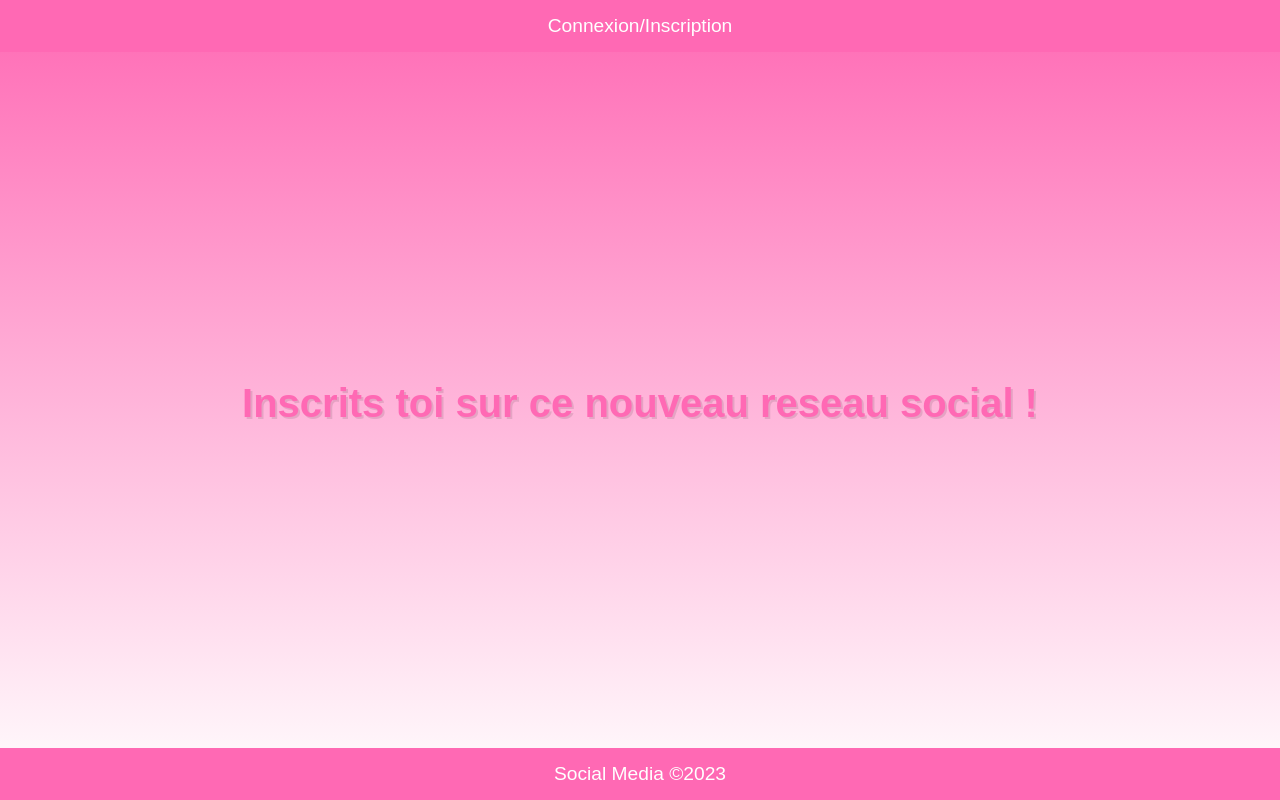
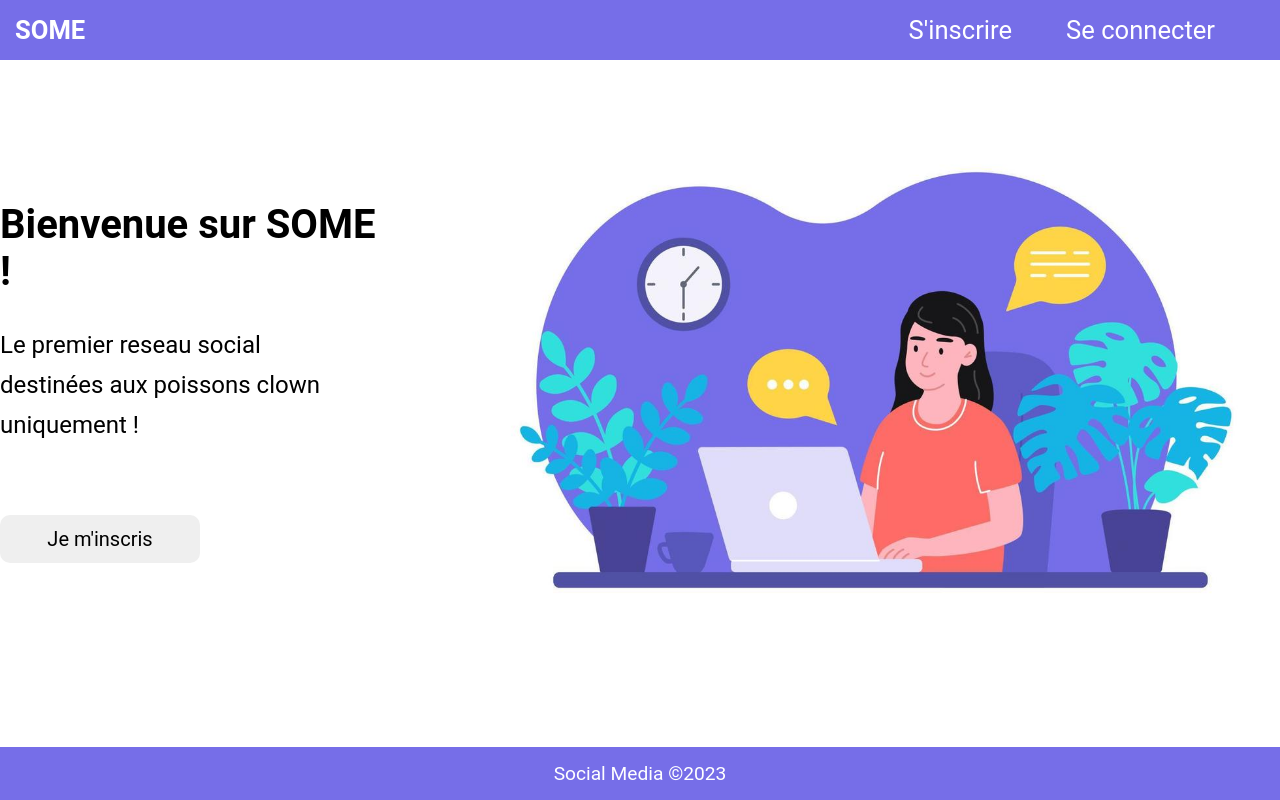
Before and after one commit to Hiloul/social-media-project, a PHP site: page /php/ in a window 1280 px wide. Run offline with PHP 8.4, Linux system fonts and the light colour scheme.

Commit message:
Page d'accueil

```diff
--- a/index.html
+++ b/index.html
@@ -4,13 +4,37 @@
     <meta charset="UTF-8">
     <meta name="viewport" content="width=device-width, initial-scale=1.0">
     <link rel="stylesheet" href="public/css/style.css" />
+    <link rel="preconnect" href="https://fonts.googleapis.com">
+    <link rel="preconnect" href="https://fonts.gstatic.com" crossorigin>
+    <link href="https://fonts.googleapis.com/css2?family=Lato:wght@300;400;700;900&family=Poppins:wght@300;400;500;600;700;800;900&family=Raleway:wght@300;400;500;600;700;800;900&display=swap" rel="stylesheet">
     <title>Accueil Social Media</title>
 </head>
 <body>
     <nav>
-        <a href="register.html">Connexion/Inscription</a>
+        <div class="left">
+             <a href="index.html"><strong>SOME</strong></a>
+        </div>
+        <div class="right">
+            <a href="register.html">S'inscrire</a>
+            <a href="register.html">Se connecter</a>
+        </div>
+
     </nav>
-    <h1>Inscrits toi sur ce nouveau reseau social !</h1>
+
+    <main class="container">
+        <div class="block-left">
+            <h1>Bienvenue sur SOME !</h1>
+            <p>Le premier reseau social destinées aux poissons clown uniquement !</p>
+            <a href="register.html"><button>Je m'inscris</button></a>
+
+        </div>
+        <div class="block-right">
+            <img src="images/femme-ordi.jpg" alt="">
+        </div>
+    </main>
+
+
+    <!-- <h1>Inscrits toi sur ce nouveau reseau social !</h1>  -->
 
     <footer>Social Media &copy;2023</footer>
 </body>
--- a/login.html
+++ b/login.html
@@ -6,6 +6,9 @@
     <title>Page de connexion</title>
     <script defer src="src/js/loginScript.js"></script>
     <link rel="stylesheet" href="public/css/style.css" />
+    <link rel="preconnect" href="https://fonts.googleapis.com">
+    <link rel="preconnect" href="https://fonts.gstatic.com" crossorigin>
+    <link href="https://fonts.googleapis.com/css2?family=Lato:wght@300;400;700;900&family=Poppins:wght@300;400;500;600;700;800;900&family=Raleway:wght@300;400;500;600;700;800;900&display=swap" rel="stylesheet">
   </head>
   <body>
     <nav>
--- a/public/css/style.css
+++ b/public/css/style.css
@@ -1,40 +1,68 @@
 * {
   box-sizing: border-box;
+  margin: 0;
+  padding: 0;
+  font-family: Roboto, sans-serif;
+  text-decoration: none;
 }
 
 nav {
-  position: fixed;
-  top: 0;
   width: 100%;
-  background-color: #ff69b4;
+  background-color: #766ee8;
   padding: 15px;
   display: flex;
-  justify-content: space-around;
+  justify-content: space-between;
+  align-items: center;
 }
 nav a {
   color: #ffffff;
   text-decoration: none;
-  font-size: 1.2em;
+  font-size: 1.6em;
+  margin-right: 50px;
 }
 nav a:hover {
-  color: #ffb6c1;
+  color: #31dfdd;
 }
 
 body {
+  height: 100vh;
+}
+
+.container {
   display: flex;
+  align-items: center;
   justify-content: center;
-  align-items: center;
-  height: 100vh;
-  margin: 0;
-  background: linear-gradient(to bottom, #ff69b4, #ffffff);
-  font-family: Arial, sans-serif;
 }
-body h1 {
-  text-align: center;
-  color: #ff69b4;
+.container img {
+  width: 800px;
+}
+.container .block-left h1 {
+  width: 82%;
   font-size: 2.5em;
-  text-shadow: 2px 2px rgba(0, 0, 0, 0.1);
-  margin-bottom: 20px;
+}
+.container .block-left p {
+  width: 70%;
+  margin: 30px 0 70px 0;
+  line-height: 40px;
+  font-size: 1.5em;
+}
+
+button {
+  min-width: 200px;
+  font-size: 20px;
+  padding: 12px;
+  border-radius: 10px;
+  border: none;
+  outline: none;
+  cursor: pointer;
+  transition: 0.3s;
+}
+button:hover {
+  transform: translateY(-5px);
+  box-shadow: 0 5px 10px rgba(0, 0, 0, 0.3);
+}
+button a {
+  color: blue;
 }
 
 form {
@@ -80,7 +108,7 @@ footer {
   position: fixed;
   bottom: 0;
   width: 100%;
-  background-color: #ff69b4;
+  background-color: #766ee8;
   padding: 15px;
   text-align: center;
   color: #ffffff;
--- a/public/css/style.scss
+++ b/public/css/style.scss
@@ -1,29 +1,35 @@
 $color-primary: #ff69b4; // Couleur rose
 $color-secondary: #ffffff; // Couleur blanche
 $color-accent: #ffb6c1; // Couleur rose claire
-$navbar-background: #ff69b4; // Couleur de fond de la navbar
+$navbar-background: #766ee8; // Couleur de fond de la navbar // T'en pense quoi de ce bleu ?
 $navbar-color: #ffffff; // Couleur du texte de la navbar
-$navbar-hover-color: #ffb6c1; // Couleur de survol du texte de la navbar
-$footer-background: #ff69b4; // Couleur de fond du footer
+$navbar-hover-color: #31dfdd; // Couleur de survol du texte de la navbar
+$footer-background: #766ee8; // Couleur de fond du footer // T'en pense quoi de ce bleu ?
 $footer-color: #ffffff; // Couleur du texte du footer
 * {
   box-sizing: border-box;
+  margin: 0;
+  padding: 0;
+  font-family: Roboto, sans-serif;
+  text-decoration: none;
 }
 
 
+
+
 nav {
-  position: fixed;
-  top: 0;
   width: 100%;
   background-color: $navbar-background;
   padding: 15px;
   display: flex;
-  justify-content: space-around;
+  justify-content: space-between;
+  align-items: center;
 
   a {
     color: $navbar-color;
     text-decoration: none;
-    font-size: 1.2em;
+    font-size: 1.6em;
+    margin-right: 50px;
 
     &:hover {
       color: $navbar-hover-color;
@@ -31,23 +37,73 @@ nav {
   }
 }
 
-body {
+body{
+  height: 100vh;
+}
+
+.container{
   display: flex;
+  align-items: center;
   justify-content: center;
-  align-items: center;
-  height: 100vh;
-  margin: 0;
-  background: linear-gradient(to bottom, $color-primary, $color-secondary);
-  font-family: Arial, sans-serif;
 
-  h1 {
-    text-align: center;
-    color: $color-primary;
-    font-size: 2.5em;
-    text-shadow: 2px 2px rgba(0, 0, 0, 0.1);
-    margin-bottom: 20px;
+      img{
+        width: 800px;
+      }
+
+      .block-left h1{
+        width: 82%;
+        font-size: 2.5em;
+      }
+      .block-left p{
+        width: 70%;
+        margin: 30px 0 70px 0;
+        line-height: 40px;
+        font-size: 1.5em;
+      }
+
+}
+
+button{
+  min-width: 200px;
+  font-size: 20px;
+  padding: 12px;
+  border-radius: 10px;
+  border: none;
+  outline: none;
+  cursor: pointer;
+  transition: 0.3s;
+
+  &:hover{
+    transform: translateY(-5px);
+    box-shadow: 0 5px 10px rgba(0, 0, 0, 0.3);
   }
+
+    a{
+      color: blue;
+    }
+
+
 }
+
+
+
+// body {
+//   display: flex;
+//   justify-content: center;
+//   align-items: center;
+//   height: 100vh;
+//   margin: 0;
+//   background: linear-gradient(to bottom, $color-primary, $color-secondary);
+//   font-family: Arial, sans-serif;
+
+//   h1 {
+//     text-align: center;
+//     color: $color-primary;
+//     font-size: 4.5em;
+//     text-shadow: 2px 2px rgba(0, 0, 0, 0.1);
+//     margin-bottom: 20px;
+//   }
+// }
 
 form {
   background: $color-accent;
--- a/register.html
+++ b/register.html
@@ -5,6 +5,9 @@
     <meta name="viewport" content="width=device-width, initial-scale=1.0" />
     <title>Inscription</title>
     <link rel="stylesheet" href="public/css/style.css" />
+    <link rel="preconnect" href="https://fonts.googleapis.com">
+    <link rel="preconnect" href="https://fonts.gstatic.com" crossorigin>
+    <link href="https://fonts.googleapis.com/css2?family=Lato:wght@300;400;700;900&family=Poppins:wght@300;400;500;600;700;800;900&family=Raleway:wght@300;400;500;600;700;800;900&display=swap" rel="stylesheet">
   </head>
   <body>
     <nav>
```
Also changed, not shown: images/femme-ordi.jpg (added), 1 other file.
